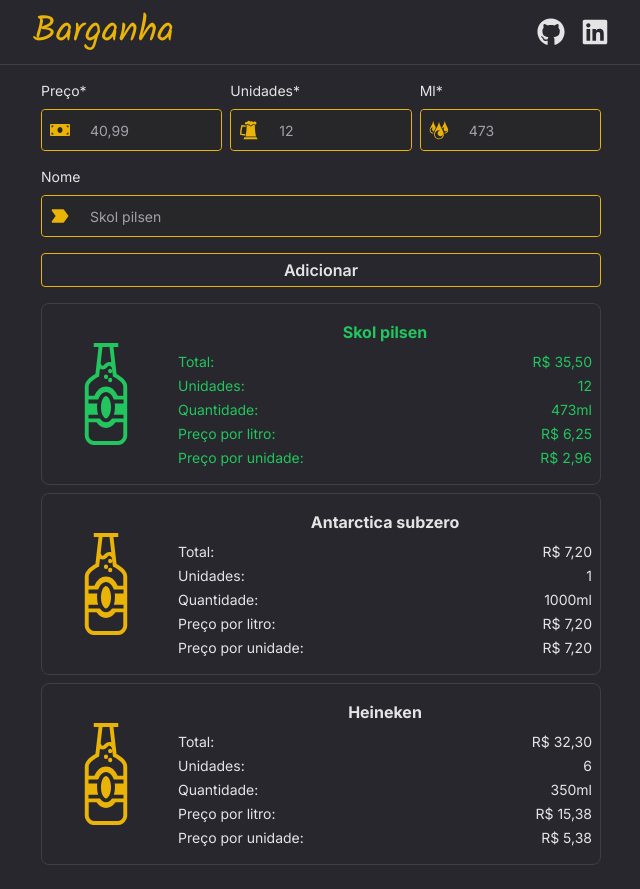
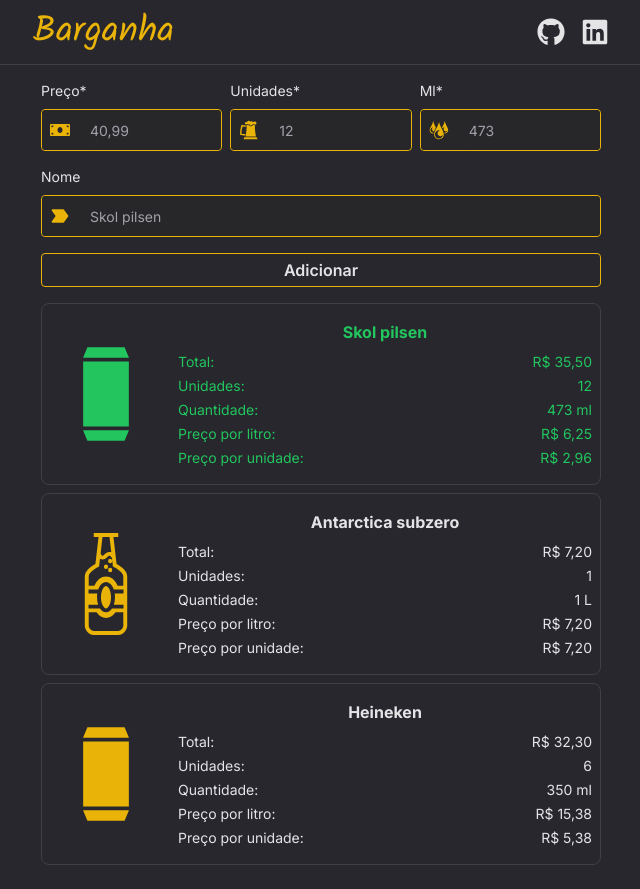
Before and after one commit to EricksonSiqueira/barganha, a Next.js app: page / in a window 1280 px wide. Shown: the whole page, without its empty margins (319-959 px from the left). Built offline with nearby package versions, Linux system fonts and the light colour scheme.

Commit message:
feat: use new function to enhance UX

```diff
--- a/src/components/BeerList/BeerCard/index.tsx
+++ b/src/components/BeerList/BeerCard/index.tsx
@@ -2,6 +2,8 @@
 import styles from './styles.module.css';
 import { Beer } from '@/types/beer';
 import { GiBeerBottle } from 'react-icons/gi';
+import { transformLiquidUnit } from '@/helpers/transformLiquidUnit';
+import { iconByLiquidAmount } from '@/helpers/iconByLiquidAmount';
 
 export interface BeerCardProps {
   beer: Beer;
@@ -10,6 +12,7 @@
 
 export default function BeerCard({ beer, cheapestBeerId }: BeerCardProps) {
   const beerPriceInNumber = Number(beer.price.replace(',', '.'));
+  const BeerIcon = iconByLiquidAmount(beer.amountInMl);
 
   return (
     <div
@@ -18,7 +21,7 @@
       }`}
     >
       <div>
-        <GiBeerBottle size={112} />
+        <BeerIcon size={112} />
       </div>
       <div className={styles.beerInfoWrapper}>
         <h2>{beer.name}</h2>
@@ -32,7 +35,7 @@
         </p>
         <p>
           <span>Quantidade:</span>
-          <span>{beer.amountInMl}ml</span>
+          <span>{transformLiquidUnit(beer.amountInMl)}</span>
         </p>
         <p>
           <span>Preço por litro:</span>
```
